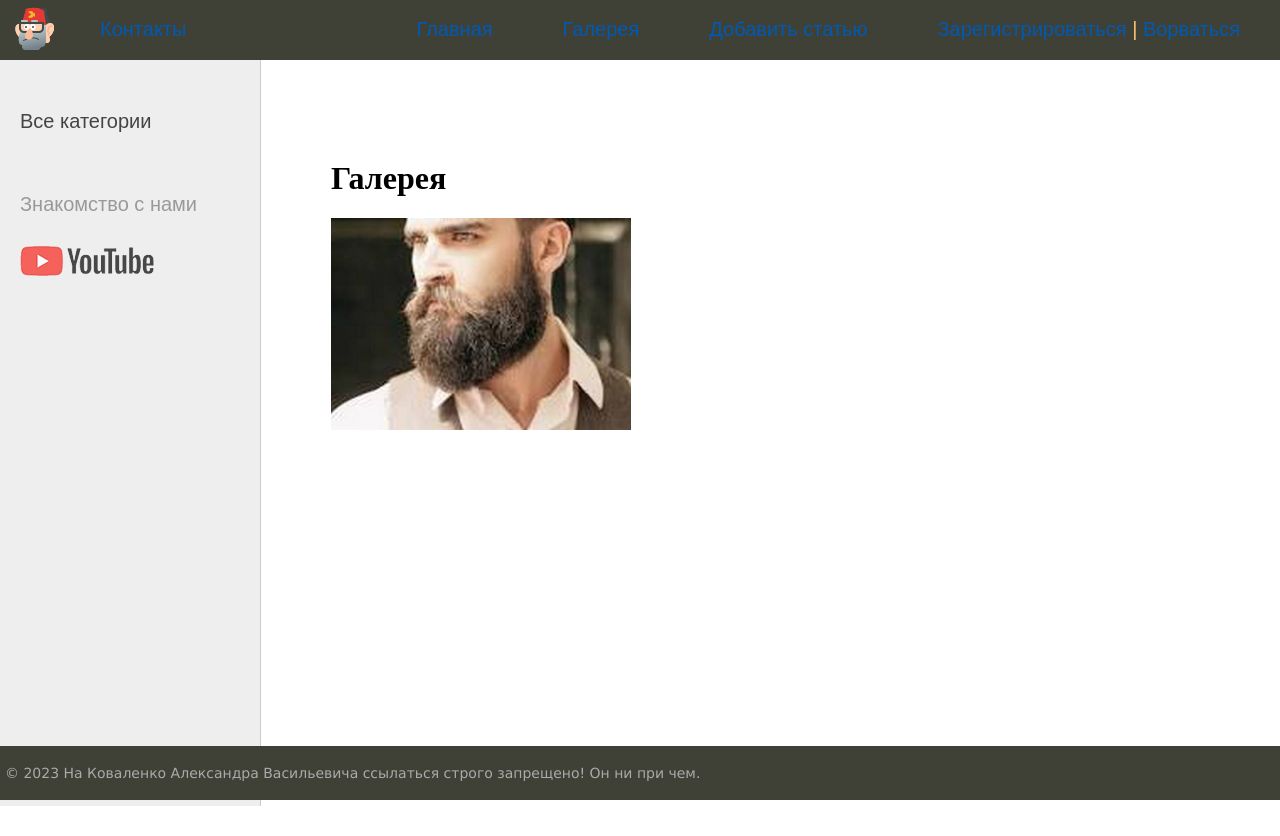
After one commit to alexandrparovoz/djangoLesson, a Django app: page /gallery/ in a window 1280 px wide. The commit adds this page. Run offline with Django 4.2, Linux system fonts and the light colour scheme.

Commit message:
My barber site

```diff
--- a/barber/urls.py
+++ b/barber/urls.py
@@ -5,7 +5,7 @@ urlpatterns = [
     path('', index, name='home'),
     path('about/', about, name='about'),
     path('addpage/', addpage, name='add_page'),
-   # path('contact/', contact, name='contact'),
+    path('gallery/', barber_gallery, name='gallery'),
     path('login/', Login.as_view(), name='login'),
     path('register/', RegisterUser.as_view(), name='register'),
     path('category/<int:cat_id>/', show_category, name='category'),
--- a/barber/views.py
+++ b/barber/views.py
@@ -95,6 +95,8 @@ class DeletePost(DeleteView):
     def get_success_url(self):
         return reverse_lazy('home')
 
+def barber_gallery(request):
+    return render(request, 'barber/gallery.html')
 
 def  pageNotFound(request, exception):
     return HttpResponseNotFound(f'<h2>Этa страница не найдена</h2>')
--- a/templates/barber/base.html
+++ b/templates/barber/base.html
@@ -18,7 +18,7 @@
 			<li><a href="{%  url 'about' %}">Контакты</a></li>
                 <li class="last"><a href="{% url 'register' %}">Зарегистрироваться</a> | <a href="{%  url 'login' %}">Ворваться</a></li>
                 <li class="last"><a href="{%  url 'add_page' %}">Добавить статью</a></li>
-                <li class="last"><a href="#">Галерея</a></li>
+                <li class="last"><a href="{% url 'gallery' %}">Галерея</a></li>
 			<li class="last"><a href="{%  url 'home' %}">Главная</a></li>
 			</ul>
 			<div class="clear"></div>
--- /dev/null
+++ b/templates/barber/gallery.html
@@ -0,0 +1,12 @@
+{% extends 'barber/base.html' %}
+{%  block title %}Галерея шевелюр{% endblock %}
+
+{% block content %}
+
+<h1>Галерея</h1>
+
+
+<p><img class="img-article-left" src="../../barber/static/barber/images/barber11.jpg"></p> <!-- с адресом беда-->
+
+
+{% endblock %}
```
Also changed, not shown: barber/static/barber/images/barber11.jpg (added), barber/static/barber/images/barber12.jpg (added), barber/static/barber/images/barber13.jpg (added).
